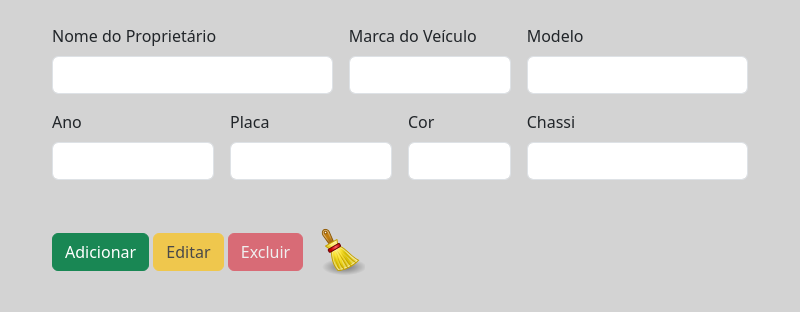
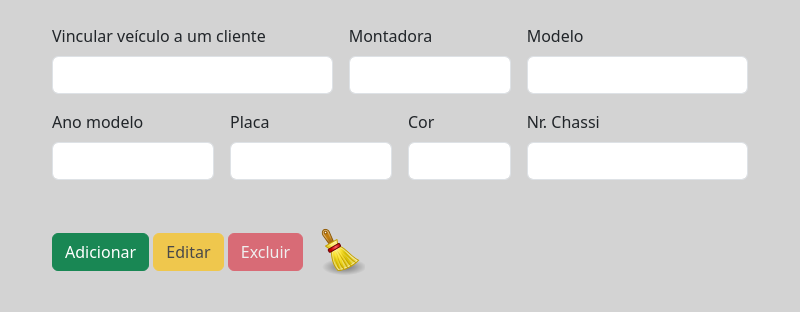
Before and after one commit to somadekadane/electron, an Electron app: page src/views/moto.html in a window 800 px wide. Drawn offline with Linux system fonts and the light colour scheme; no server answers.

Commit message:
Electron 20.05

```diff
--- a/src/models/Moto.js
+++ b/src/models/Moto.js
@@ -28,7 +28,7 @@ const motoSchema = new Schema ({
     chassiMoto: {
         type: String
     }
-}, {versionKey: false}) // não versionar os dados armazenados
+}, {versionKey: false})
 
 // exportar para o main o modulo de dados
 //OBS: Clientes será o nome da coleção Tabelas
--- a/src/views/moto.html
+++ b/src/views/moto.html
@@ -4,7 +4,7 @@
 <head>
     <meta charset="UTF-8">
     <meta name="viewport" content="width=device-width, initial-scale=1.0">
-    <title>Cadastro de Veículos</title>
+    <title>Cadastro de Veículo</title>
     <!-- Bootstrap -->
     <link rel="stylesheet" href="../public/css/bootstrap.min.css">
     <!-- CSS personalizado -->
@@ -19,13 +19,13 @@
 
             <!-- Nome do Proprietário -->
             <div class="col-md-5">
-                <label for="inputProprietarioClient" class="form-label">Nome do Proprietário</label>
+                <label for="inputProprietarioClient" class="form-label">Vincular veículo a um cliente</label>
                 <input type="text" class="form-control" id="inputProprietarioClient" spellcheck="false" maxlength="15">
             </div>
 
             <!-- Marca da motocicleta -->
             <div class="col-md-3">
-                <label for="inputMarcaClient" class="form-label">Marca do Veículo</label>
+                <label for="inputMarcaClient" class="form-label">Montadora</label>
                 <input type="text" class="form-control" id="inputMarcaClient" spellcheck="false" required
                     maxlength="15">
             </div>
@@ -39,7 +39,7 @@
 
             <!-- Ano da motocicleta -->
             <div class="col-md-3">
-                <label for="inputAnoClient" class="form-label">Ano</label>
+                <label for="inputAnoClient" class="form-label">Ano modelo</label>
                 <input type="text" class="form-control" id="inputAnoClient" spellcheck="false" maxlength="15">
             </div>
 
@@ -58,7 +58,7 @@
 
             <!-- Chassi -->
             <div class="col-md-4">
-                <label for="inputChassiClient" class="form-label">Chassi</label>
+                <label for="inputChassiClient" class="form-label">Nr. Chassi</label>
                 <input type="text" class="form-control" id="inputChassiClient" spellcheck="false" required
                     maxlength="30">
             </div>
```
